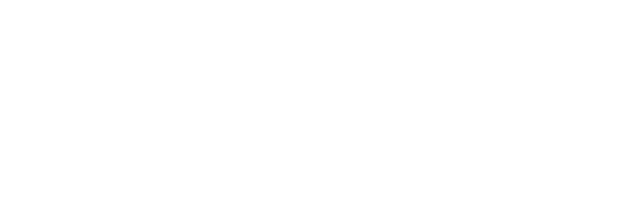
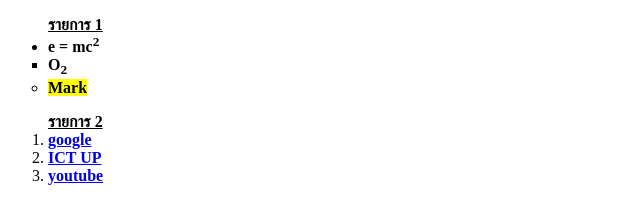
Before and after one commit to ApiwatBud/Test, a plain HTML site: page index.html in a window 1280 px wide. Shown: the whole page, without its empty margins (0-640 px from the left). Drawn offline with Linux system fonts and the light colour scheme.

Commit message:
Update index.html

```diff
--- a/index.html
+++ b/index.html
@@ -1,11 +1,39 @@
 <!DOCTYPE html>
 <html lang="en">
+
 <head>
     <meta charset="UTF-8">
     <meta name="viewport" content="width=device-width, initial-scale=1.0">
     <title>Document</title>
 </head>
+
 <body>
+    <ul>
+        <u><b>รายการ 1</b></u>
+        <li type="disc">
+            <b>e = mc<sup>2</sup></b>
+        </li>
+        <li type="square">
+            <b>O<sub>2</sub></b>
+        </li>
+        <li type="circle">
+            <b><mark>Mark</mark></b>
+        </li>
+    </ul>
 
+    <ol type="1">
+        <u><b>รายการ 2</b></u>
+        <li>
+            <a href="https://www.google.com/"><b>google</b> </a>
+        </li>
+        <li>
+            <a href="https://ict.up.ac.th/"><b>ICT UP</b> </a>
+        </li>
+        <li >
+            <a href="https://www.youtube.com/"><b>youtube</b> </a>
+        </li>
+
+    </ol>
 </body>
+
 </html>
```
